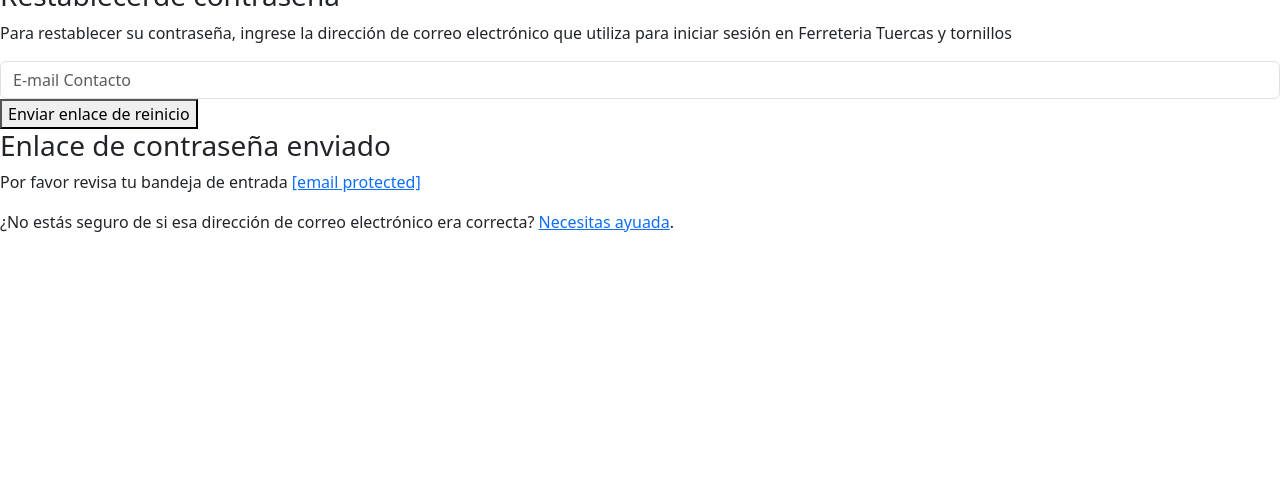
After one commit to l-q1997/FERRETERIA-TUERCAS-Y-TORNILLO, a PHP site: page /recuperar.html in a window 1280 px wide. The commit adds this page. Shown: the part 321-800 px from the top of the page. Run offline with PHP 8.4, Linux system fonts and the light colour scheme; some libraries are stand-ins or nearby versions.

Commit message:
nuevos elementos

```diff
--- /dev/null
+++ b/recuperar.html
@@ -0,0 +1,56 @@
+<!DOCTYPE html>
+<html lang="es">
+<head>
+    <meta charset="UTF-8">
+    <meta name="viewport" content="width=device-width, initial-scale=1.0">
+    <title>Recuperar contraseña</title>
+    <link rel="stylesheet" type="text/css" href="css/bootstrap.min.css">
+    <link rel="stylesheet" type="text/css" href="css/fontawesome-all.min.css">
+    <link rel="stylesheet" type="text/css" href="css/style.css">
+    <link rel="stylesheet" type="text/css" href="css/tema.css">
+</head>
+<body>
+    <div class="form-body">
+        <div class="website-logo">
+            <a href="login.html">
+                <div class="logo">
+                    <img class="logo-size" src="images/tuercas.png" alt="">
+                </div>
+            </a>
+        </div>
+        <div class="row">
+            <div class="img-holder">
+                <div class="bg"></div>
+                <div class="info-holder">
+
+                </div>
+            </div>
+            <div class="form-holder">
+                <div class="form-content">
+                    <div class="form-items">
+                        <h3>Restablecerde contraseña</h3>
+                        <p>Para restablecer su contraseña, ingrese la dirección de correo electrónico que utiliza para iniciar sesión en Ferreteria Tuercas y tornillos</p>
+                        <form>
+                            <input class="form-control" type="text" name="username" placeholder="E-mail Contacto" required>
+                            <div class="form-button full-width">
+                                <button id="submit" type="submit" class="ibtn btn-forget">
+                                    Enviar enlace de reinicio</button>
+                            </div>
+                        </form>
+                    </div>
+                    <div class="form-sent">
+                        <div class="tick-holder">
+                            <div class="tick-icon"></div>
+                        </div>
+                        <h3>Enlace de contraseña enviado</h3>
+                        <p>Por favor revisa tu bandeja de entrada <a href="/cdn-cgi/l/email-protection" class="__cf_email__" data-cfemail="93fafcf5e1fed3fafcf5e1fee7f6fee3fff2e7f6bdfafc">[email&#160;protected]</a></p>
+                        <div class="info-holder">
+                            <span>¿No estás seguro de si esa dirección de correo electrónico era correcta?</span> <a href="#">Necesitas ayuada</a>.
+                        </div>
+                    </div>
+                </div>
+            </div>
+        </div>
+    </div>
+</body>
+</html>
```
Also changed, not shown: login.html (added, +55 -0 lines), procesar_login.php (added, +22 -0 lines), registrar.html (added, +54 -0 lines), conexion.php (line endings or trailing spaces), index.php (line endings or trailing spaces).
